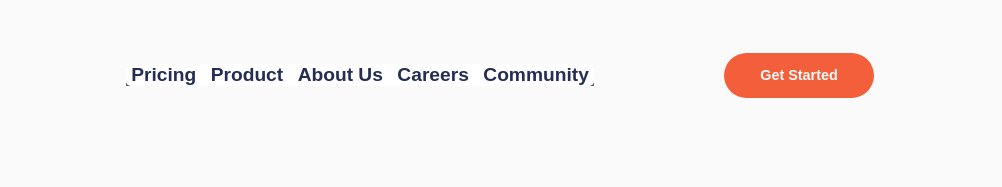
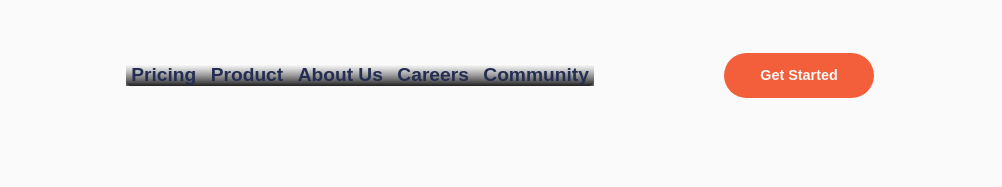
Before and after one commit to Facundolavtech/manage-landing, a plain HTML site: page index.html in a window 1280 px wide. Shown: the top 187 px of the page, 278-1280 px from the left. Drawn offline with Linux system fonts and the light colour scheme; a web font is replaced by a local one.

Commit message:
Update @media-queries.css

```diff
--- a/css/@media-queries.css
+++ b/css/@media-queries.css
@@ -125,7 +125,7 @@
     }
 
     nav ul{
-        background: #fff;
+        background: inherit;
         border: none;
         height: 100%;
         margin: 0;
```
